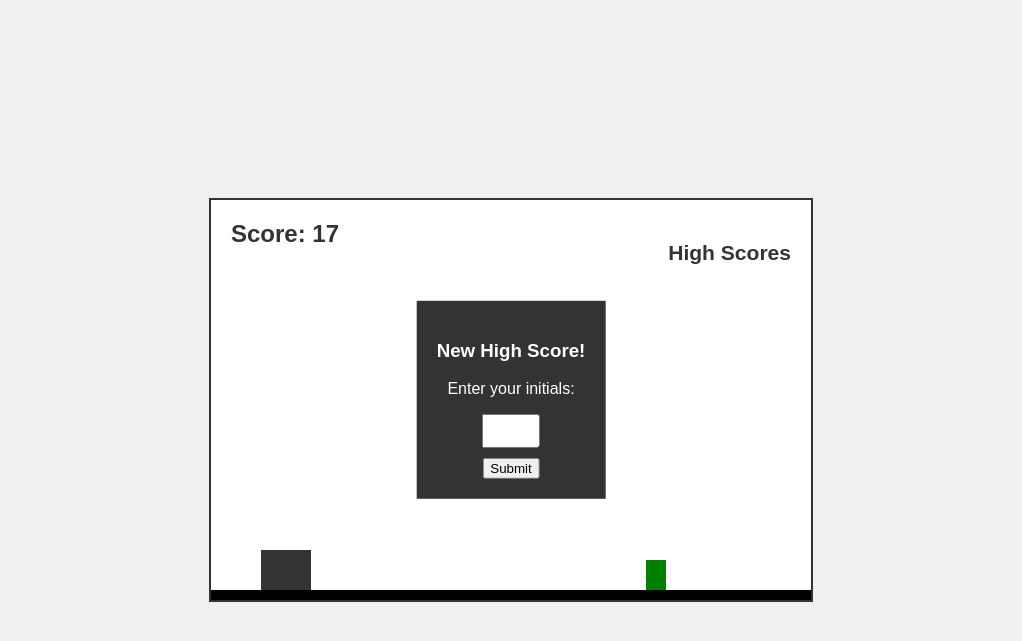
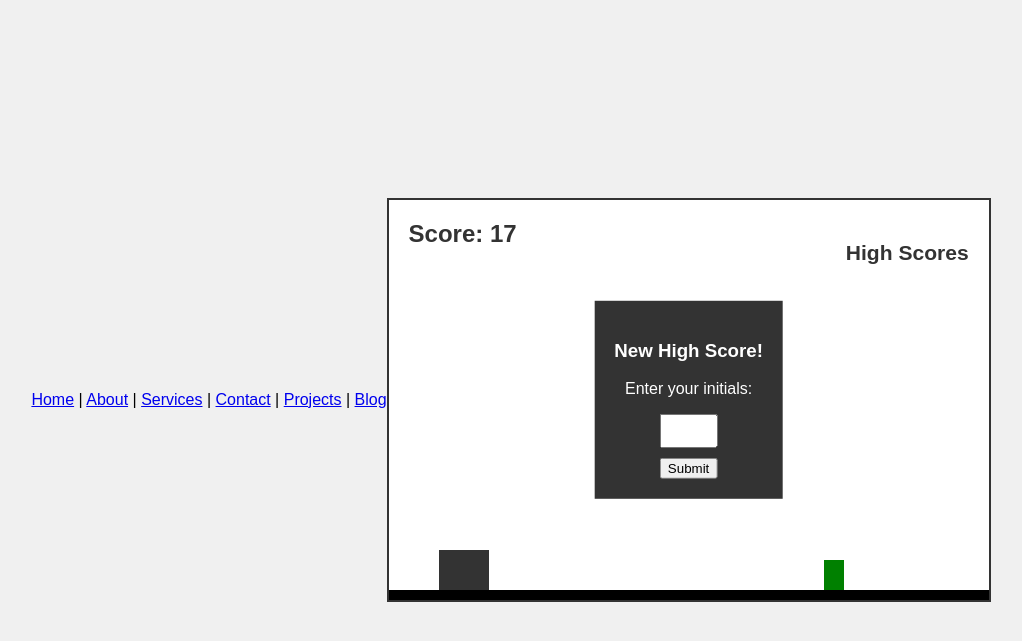
Before and after one commit to worleynm/ITManagementGroup3, a Flask app: page /services in a window 1280 px wide. Shown: the top 641 px of the page, without its empty margins (129-1151 px from the left). Run offline with Flask 3, Linux system fonts and the light colour scheme.

Commit message:
Added Nav to serives tab

```diff
--- a/Templates/services.html
+++ b/Templates/services.html
@@ -4,6 +4,14 @@
     <meta charset="UTF-8">
     <meta name="viewport" content="width=device-width, initial-scale=1.0">
     <title>No Internet Dinosaur Game</title>
+    <nav>
+        <a href="/">Home</a> |
+        <a href="/about">About</a> |
+        <a href="/services">Services</a> |
+        <a href="/contact">Contact</a> |
+        <a href="/projects">Projects</a> |
+        <a href="/blog">Blog</a>
+    </nav>
     <style>
         body {
             font-family: Arial, sans-serif;
```
